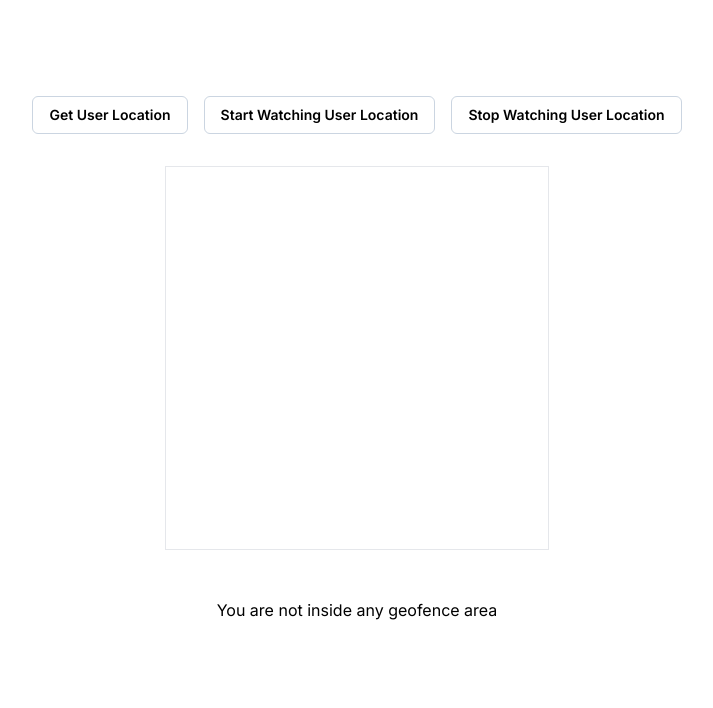
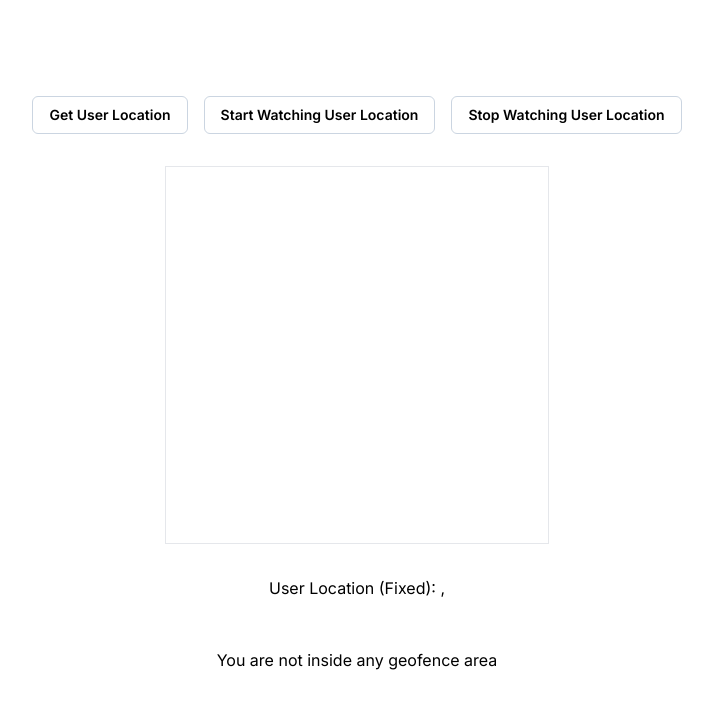
Before and after one commit to alwirifa/geoLocation, a Next.js app: page /geolocation in a window 1280 px wide. Shown: the top 708 px of the page, without its empty margins (283-996 px from the left). Built offline with nearby package versions, Linux system fonts and the light colour scheme.

Commit message:
artha map location tes

```diff
--- a/app/geolocation/page.tsx
+++ b/app/geolocation/page.tsx
@@ -2,6 +2,7 @@
 
 import React, { useState, useEffect } from "react";
 import YouTube from "react-youtube";
+
 
 interface UserLocation {
   latitude: number;
@@ -24,21 +25,21 @@ const TestGeolocation = () => {
   const [isPlaying, setIsPlaying] = useState(false);
   const [player, setPlayer] = useState<any>(null);
   const [currentAreaIndex, setCurrentAreaIndex] = useState<number | null>(null);
-  const [mapPosition, setMapPosition] = useState<{ top: number; left: number }>({ top: 0, left: 0 });
+  const [fixedUserX, setFixedUserX] = useState<number | null>(null);
+  const [fixedUserY, setFixedUserY] = useState<number | null>(null);
 
   const geofenceAreas: GeofenceArea[] = [
     //  artha
-    { latitude: -6.925646303061493, longitude: 107.66497786550748, radius: 4, videoId: "DOOrIxw5xOw" },
-    { latitude: -6.925384033131933, longitude: 107.66488734095772, radius: 4, videoId: "36YnV9STBqc" },
+    { latitude: -6.925384884463918, longitude: 107.66489072432168, radius: 6, videoId: "DOOrIxw5xOw" },
+    { latitude: -6.925649148328804, longitude: 107.66496931178035, radius: 6, videoId: "36YnV9STBqc" },
+    { latitude: -6.92546781835236, longitude: 107.6646188541944, radius: 6, videoId: "lP26UCnoH9s" },
+    { latitude: -6.925740516119996, longitude: 107.66469602566282, radius: 6, videoId: "bk8WKwHDUNk" },
 
     // gasmin
     // { latitude: -6.9166349, longitude: 107.6615918, radius: 4, videoId: "DOOrIxw5xOw" },
     // { latitude: -6.9167522, longitude: 107.6614443, radius: 4, videoId: "36YnV9STBqc" },
-    { latitude: -6.9165868, longitude: 107.6613089, radius: 4, videoId: "lP26UCnoH9s" },
-    { latitude: -6.9164866, longitude: 107.6614578, radius: 4, videoId: "bk8WKwHDUNk" },
-
-    // error
-    // { latitude: -6.9158979, longitude: 107.6785185, radius: 4, videoId: "qoZXtRddtek" },
+    // { latitude: -6.9165868, longitude: 107.6613089, radius: 4, videoId: "lP26UCnoH9s" },
+    // { latitude: -6.9164866, longitude: 107.6614578, radius: 4, videoId: "bk8WKwHDUNk" },
   ];
 
   const getUserLocation = () => {
@@ -47,7 +48,7 @@ const TestGeolocation = () => {
         (position) => {
           const { latitude, longitude, accuracy, speed } = position.coords;
           setUserLocation({ latitude, longitude, accuracy, speed });
-          updateMapPosition(latitude, longitude);
+
         },
         (error) => {
           console.error("Error getting user location: ", error);
@@ -65,7 +66,7 @@ const TestGeolocation = () => {
         (position) => {
           const { latitude, longitude, accuracy, speed } = position.coords;
           setUserLocation({ latitude, longitude, accuracy, speed });
-          updateMapPosition(latitude, longitude);
+          userTracker(latitude, longitude);
 
           let isInsideAnyGeofence = false;
           let areaIndex: number | null = null;
@@ -117,11 +118,6 @@ const TestGeolocation = () => {
     };
   }, []);
 
-  useEffect(() => {
-    if (userLocation) {
-      updateMapPosition(userLocation.latitude, userLocation.longitude);
-    }
-  }, [userLocation]);
 
   const onReady = (event: any) => {
     setPlayer(event.target);
@@ -132,16 +128,63 @@ const TestGeolocation = () => {
       player.loadVideoById(currentVideoId);
       if (isPlaying) {
         player.playVideo();
+      } else {
+        player.pauseVideo();
       }
     }
   }, [player, currentVideoId, isPlaying]);
 
-  const updateMapPosition = (latitude: number, longitude: number) => {
-    // Calculate relative position of map based on user's location
-    const top = (latitude - geofenceAreas[0].latitude) * 100; // Assuming 1 latitude degree equals 100 pixels
-    const left = (longitude - geofenceAreas[0].longitude) * 100; // Assuming 1 longitude degree equals 100 pixels
-    setMapPosition({ top, left });
-  };
+  useEffect(() => {
+    // Panggil fungsi userTracker ketika mendapatkan lokasi pengguna
+    if (userLocation) {
+      userTracker(userLocation.latitude, userLocation.longitude);
+    }
+  }, [userLocation]);
+
+
+  const userTracker = (latitude: number, longtitude: number) => {
+
+    // sudut x
+    const area1x = Math.cos(geofenceAreas[0].longitude) * Math.cos(geofenceAreas[0].longitude)
+    const area2x = Math.cos(geofenceAreas[1].longitude) * Math.cos(geofenceAreas[1].longitude)
+    const area3x = Math.cos(geofenceAreas[2].longitude) * Math.cos(geofenceAreas[2].longitude)
+
+    // sudut y
+    const area1y = Math.cos(geofenceAreas[0].longitude) * Math.sin(geofenceAreas[0].longitude)
+    const area2y = Math.cos(geofenceAreas[1].longitude) * Math.sin(geofenceAreas[1].longitude)
+    const area3y = Math.cos(geofenceAreas[2].longitude) * Math.sin(geofenceAreas[2].longitude)
+
+
+    // titik acu/jarak x
+    const jarakX = area3x - area1x
+
+    // titik acu/jarak y
+    const jarakY = area2y - area1y
+
+    // user x
+    const userPositionX = Math.cos(latitude) * Math.cos(longtitude)
+
+    // user y
+    const userPositionY = Math.cos(latitude) * Math.sin(longtitude)
+
+    // calculate x dan y untuk dapat posisi user
+
+    // posisi user x
+    const updateUserPositionX = userPositionX - area1x
+
+    // posisi user y
+    const updateUserPositionY = userPositionY - area1y
+
+    // fixed posisi x
+    const fixedUserX = (updateUserPositionX / jarakX) * (1 / 100)
+
+    // fixed posisi y
+    const fixedUserY = (updateUserPositionY / jarakY) * (1 / 100)
+
+    setFixedUserX(fixedUserX);
+    setFixedUserY(fixedUserY);
+
+  }
 
   const calculateDistance = (lat1: number, lon1: number, lat2: number, lon2: number): number => {
     const R = 6371; // Earth's radius in kilometers
@@ -175,17 +218,21 @@ const TestGeolocation = () => {
           <p>Speed: {userLocation.speed} meters/second</p>
         </div>
       )}
+
       <div className="relative h-96 w-96 border">
         {userLocation && (
           <div
             className="bg-red-500 h-4 w-4 rounded-full absolute"
             style={{
-              top: `${mapPosition.top}px`,
-              left: `${mapPosition.left}px`,
+              top: `${fixedUserX}px`,
+              left: `${fixedUserY}px`,
             }}
           ></div>
         )}
       </div>
+
+
+      <p>User Location (Fixed): {fixedUserX}, {fixedUserY}</p>
       {currentAreaIndex !== null ? (
         <p className="mt-4">You are currently inside geofence area {currentAreaIndex}</p>
       ) : (
@@ -197,7 +244,7 @@ const TestGeolocation = () => {
             key={area.videoId}
             videoId={area.videoId}
             onReady={onReady}
-            opts={{ height: "300", width: "300", controls: 0, autoplay: 0 }}
+            opts={{ height: "100", width: "100", controls: 0, autoplay: 0 }}
           />
         ))}
       </div>
```
